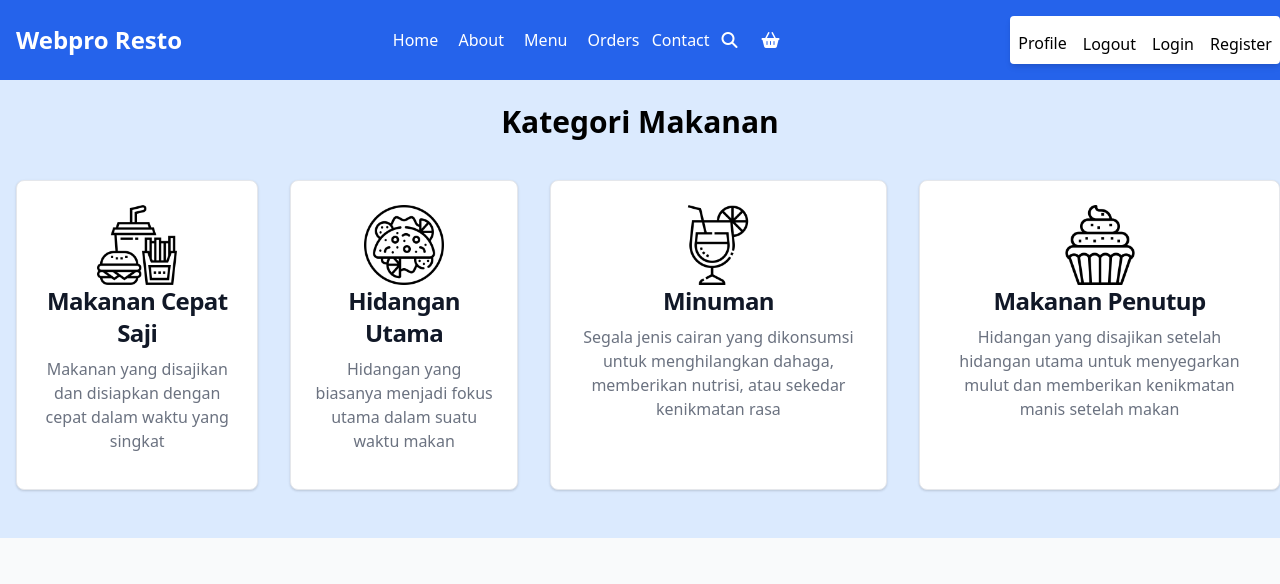
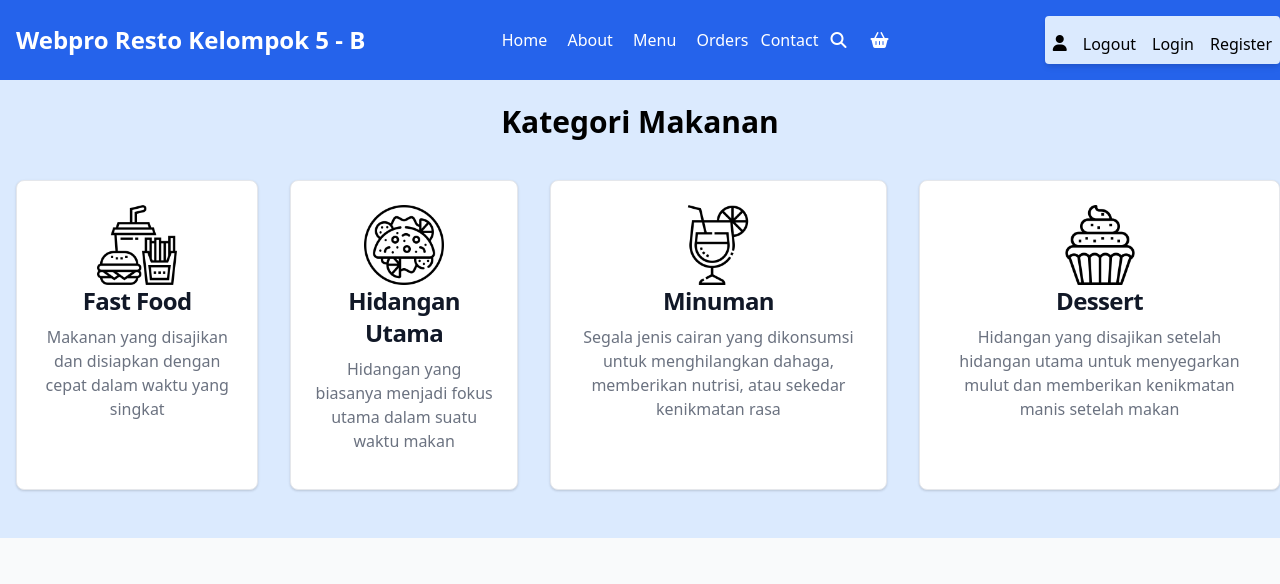
Before and after one commit to SaintChristopherShyandon/UTSLEC_WEBPRO, a PHP site: page /home.php in a window 1280 px wide. Shown: the top 584 px of the page. Run offline with PHP 8.4, Linux system fonts and the light colour scheme; data that the repository does not hold is empty; some libraries are stand-ins or nearby versions.

Commit message:
fix tampilan cart, category, checkout, user_header, quick_view, update_address, dan home
fix tampilan cart, category, checkout, user_header, quick_view, update_address, dan home

```diff
--- a/category.php
+++ b/category.php
@@ -23,16 +23,17 @@ $select_products->execute();
     <meta charset="UTF-8">
     <meta http-equiv="X-UA-Compatible" content="IE=edge">
     <meta name="viewport" content="width=device-width, initial-scale=1.0">
-    <title>Checkout</title>
+    <title>Kategori</title>
 
     <!-- Tailwind CSS CDN link -->
     <link href="https://cdn.jsdelivr.net/npm/tailwindcss@2.2.15/dist/tailwind.min.css" rel="stylesheet">
 </head>
 
 <body>
+    <?php include 'components/user_header.php'; ?>
     <!-- Display the category name or any message you want -->
     <?php if ($category) : ?>
-    <h1 class="text-2xl font-bold mt-20 mb-6 flex justify-center">Category: <?= $category ?></h1>
+    <h1 class="text-2xl font-bold mt-20 mb-6 flex justify-center">Kategori: <?= $category ?></h1>
     <?php endif; ?>
 
     <!-- Display the products based on the category or all products if no category selected -->
--- a/components/user_header.php
+++ b/components/user_header.php
@@ -2,24 +2,25 @@
 if (isset($message)) {
     foreach ($message as $message) {
         echo '
-        <div class="message">
+        <div class="message text-center text-blue-600">
             <span>' . $message . '</span>
-            <i class="fas fa-times" onclick="this.parentElement.remove();"></i>
+            <i class="fas fa-times ml-3" onclick="this.parentElement.remove();"></i>
         </div>
         ';
     }
 }
 ?>
+<!-- Header Section -->
 <header class="bg-blue-600 p-4">
     <section class="container mx-auto flex items-center justify-between">
-        <a href="home.php" class="text-2xl font-bold text-white">Webpro Resto</a>
+        <a href="home.php" class="text-2xl font-bold text-white">Webpro Resto Kelompok 5 - B</a>
         <div class="hidden md:flex md:items-center">
-            <nav class="text-center">
-                <a href="home.php" class="text-white hover:underline p-2">Home</a>
-                <a href="about.php" class="text-white hover:underline p-2">About</a>
-                <a href="menu.php" class="text-white hover:underline p-2">Menu</a>
-                <a href="orders.php" class="text-white hover:underline p-2">Orders</a>
-                <a href="contact.php" class="text-white hover:underline">Contact</a>
+            <nav class="text-center md:text-left">
+                <a href="home.php" class="text-white hover:underline p-2 text-sm md:text-base">Home</a>
+                <a href="about.php" class="text-white hover:underline p-2 text-sm md:text-base">About</a>
+                <a href="menu.php" class="text-white hover:underline p-2 text-sm md:text-base">Menu</a>
+                <a href="orders.php" class="text-white hover:underline p-2 text-sm md:text-base">Orders</a>
+                <a href="contact.php" class="text-white hover:underline text-sm md:text-base">Contact</a>
             </nav>
             <a href="search.php" class="text-white hover:text-gray-200 p-3"><i class="fas fa-search"></i></a>
             <a href="cart.php" class="text-white hover:text-gray-200 p-3"><i class="fa fa-shopping-basket"></i></a>
@@ -34,21 +35,22 @@ if (isset($message)) {
             $select_profile->execute([$user_id]);
             if ($select_profile->rowCount() > 0) {
                 $fetch_profile = $select_profile->fetch(PDO::FETCH_ASSOC);
-                echo '<p class="text-white hidden sm:block">Hi! ' . $fetch_profile['name'] . '</p>'; // Show on small screens
+                echo '<p class="text-white hidden sm:block">Hi! ' . $fetch_profile['name'] . '</p>';
             }
         }
         ?>
         <div id="userDropdown"
-            class="relative right-1 left-4 hidden sm:flex md:flex sm:flex-col md:flex-row md:items-center sm:space-y-2 md:space-x-4 bg-white text-black rounded shadow-md p-2">
-            <a href="profile.php" class="hover:underline md:pt-1.5">Profile</a>
+            class="relative right-1 left-4 hidden sm:flex md:flex sm:flex-col md:flex-row md:items-center sm:space-y-2 md:space-x-4 bg-blue-100 text-black rounded shadow-md p-2">
+            <a href="profile.php" class="hover:underline md:pt-1.5"><i class="fas fa-user alt"></i></a>
             <a href="components/user_logout.php button" onclick="return confirm('Logout from this website?');"
-                class="hover:underline">Logout</a>
+                class="text-red hover:underline ">Logout</a>
             <a href="login.php" class="hover:underline">Login</a>
             <a href="register.php" class="hover:underline">Register</a>
         </div>
         <div id="userIcon" class="sm:hidden text-white p-3 cursor-pointer">☰</div>
     </section>
 </header>
+
 
 <script>
 const userIcon = document.getElementById('userIcon');
--- a/home.php
+++ b/home.php
@@ -38,11 +38,8 @@ include 'components/add_cart.php';
                 <div
                     class="max-w-sm p-6 bg-white border border-gray-200 rounded-lg shadow dark:bg-gray-800 dark:border-gray-700 hover:bg-blue-200 transition-all duration-300">
                     <img src="images/cat-1.png" alt="" class="w-20 mx-auto block">
-                    <a href="category.php">
-                        <h5
-                            class="mb-2 text-center text-2xl font-semibold tracking-tight text-gray-900 dark:text-white">
-                            Makanan Cepat Saji</h5>
-                    </a>
+                    <a href="category.php"></a>
+                    <h5 class="mb-2 text-center text-2xl font-semibold tracking-tight text-gray-900 dark:text-white">Fast Food</h5>
                     <p class="mb-3 text-center font-normal text-gray-500 dark:text-gray-400">Makanan yang disajikan dan
                         disiapkan dengan cepat dalam waktu yang singkat</p>
                 </div>
@@ -52,11 +49,8 @@ include 'components/add_cart.php';
                 <div
                     class="max-w-sm p-6 bg-white border border-gray-200 rounded-lg shadow dark:bg-gray-800 dark:border-gray-700 hover:bg-blue-200 transition-all duration-300">
                     <img src="images/cat-2.png" alt="" class="w-20 mx-auto block">
-                    <a href="category.php">
-                        <h5
-                            class="mb-2 text-center text-2xl font-semibold tracking-tight text-gray-900 dark:text-white">
-                            Hidangan Utama</h5>
-                    </a>
+                    <a href="category.php"></a>
+                    <h5 class="mb-2 text-center text-2xl font-semibold tracking-tight text-gray-900 dark:text-white">Hidangan Utama</h5>
                     <p class="mb-3 text-center font-normal text-gray-500 dark:text-gray-400">Hidangan yang biasanya
                         menjadi fokus utama dalam suatu waktu makan</p>
                 </div>
@@ -66,11 +60,8 @@ include 'components/add_cart.php';
                 <div
                     class="max-w-sm p-6 bg-white border border-gray-200 rounded-lg shadow dark:bg-gray-800 dark:border-gray-700 hover:bg-blue-200 transition-all duration-300">
                     <img src="images/cat-3.png" alt="" class="w-20 mx-auto block">
-                    <a href="category.php">
-                        <h5
-                            class="mb-2 text-center text-2xl font-semibold tracking-tight text-gray-900 dark:text-white">
-                            Minuman</h5>
-                    </a>
+                    <a href="category.php"></a>
+                    <h5 class="mb-2 text-center text-2xl font-semibold tracking-tight text-gray-900 dark:text-white">Minuman</h5>
                     <p class="mb-3 text-center font-normal text-gray-500 dark:text-gray-400">Segala jenis cairan yang
                         dikonsumsi untuk menghilangkan dahaga, memberikan nutrisi, atau sekedar kenikmatan rasa</p>
                 </div>
@@ -80,11 +71,8 @@ include 'components/add_cart.php';
                 <div
                     class="max-w-sm p-6 bg-white border border-gray-200 rounded-lg shadow dark:bg-gray-800 dark:border-gray-700 hover:bg-blue-200 transition-all duration-300">
                     <img src="images/cat-4.png" alt="" class="w-20 mx-auto block">
-                    <a href="category.php">
-                        <h5
-                            class="mb-2 text-center text-2xl font-semibold tracking-tight text-gray-900 dark:text-white">
-                            Makanan Penutup</h5>
-                    </a>
+                    <a href="category.php"></a>
+                    <h5 class="mb-2 text-center text-2xl font-semibold tracking-tight text-gray-900 dark:text-white">Dessert</h5>
                     <p class="mb-3 text-center font-normal text-gray-500 dark:text-gray-400">Hidangan yang disajikan
                         setelah hidangan utama untuk menyegarkan mulut dan memberikan kenikmatan manis setelah makan</p>
                 </div>
```
Also changed, not shown: cart.php (+8 -6 lines), checkout.php (+18 -17 lines), quick_view.php (+19 -28 lines), update_address.php (+15 -15 lines).
